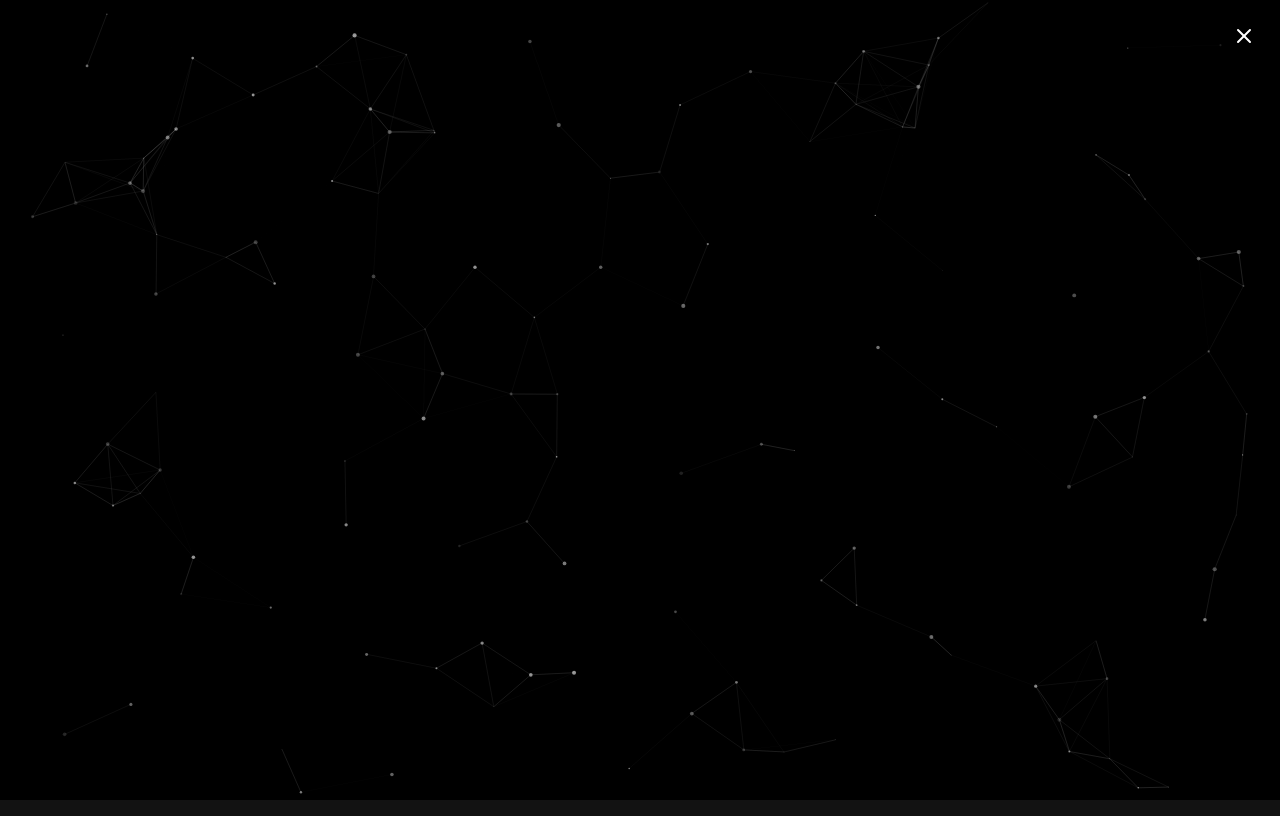
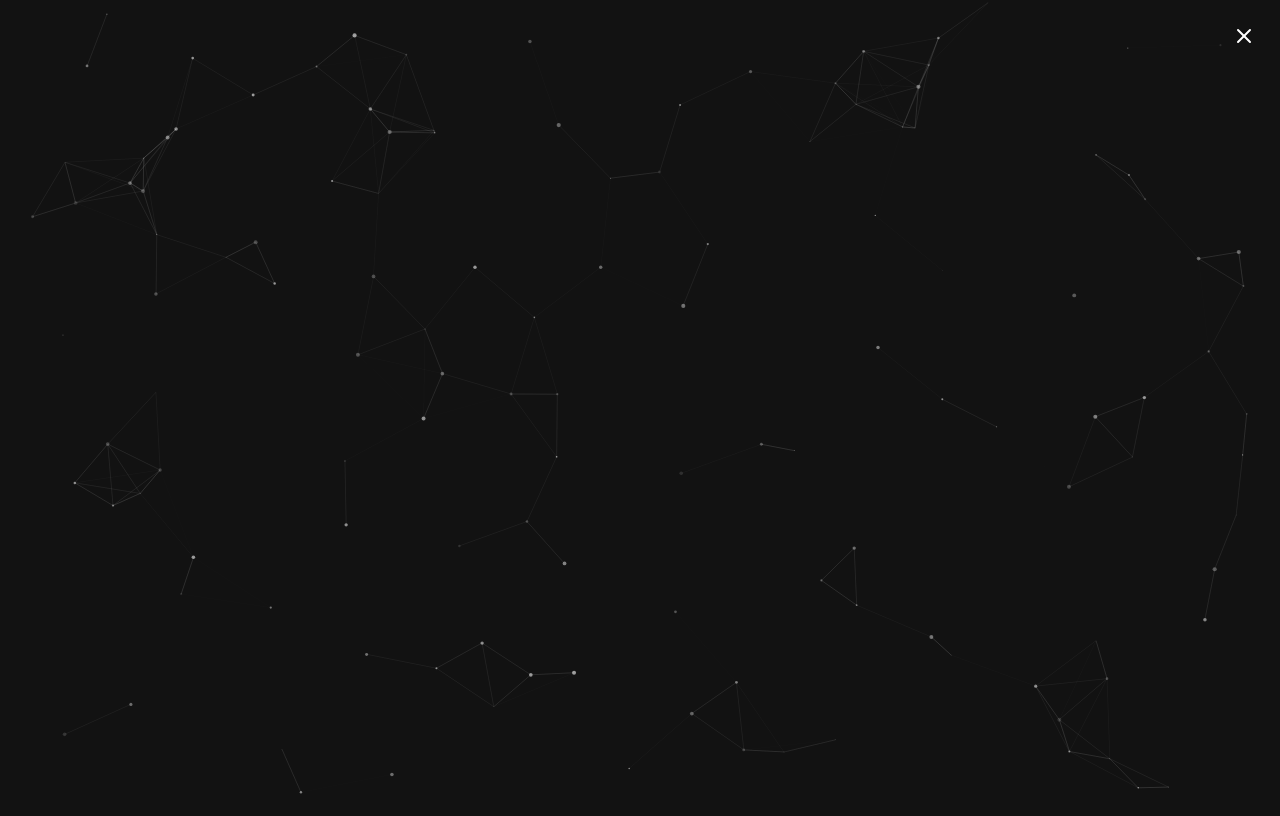
Before and after one commit to yeswanth49/openbook-lp, a Next.js app: page / in a window 1280 px wide. Built offline with nearby package versions, Linux system fonts and the light colour scheme.

Commit message:
feat: adjust book animation while keeping particle background

```diff
--- a/components/animations/BookOpeningAnimation.tsx
+++ b/components/animations/BookOpeningAnimation.tsx
@@ -32,7 +32,7 @@ export default function BookOpeningAnimation({ onAnimationComplete }: { onAnimat
   // if (!showAnimation) return null; // Parent controls visibility
 
   return (
-    <div className={`${styles.animationOverlay} fixed inset-0 flex items-center justify-center bg-black z-50 overflow-hidden`}>
+    <div className={`${styles.animationOverlay} fixed inset-0 flex items-center justify-center bg-background z-50 overflow-hidden`}>
       <ParticleBackground />
       <button
         onClick={skipAnimation}
```
